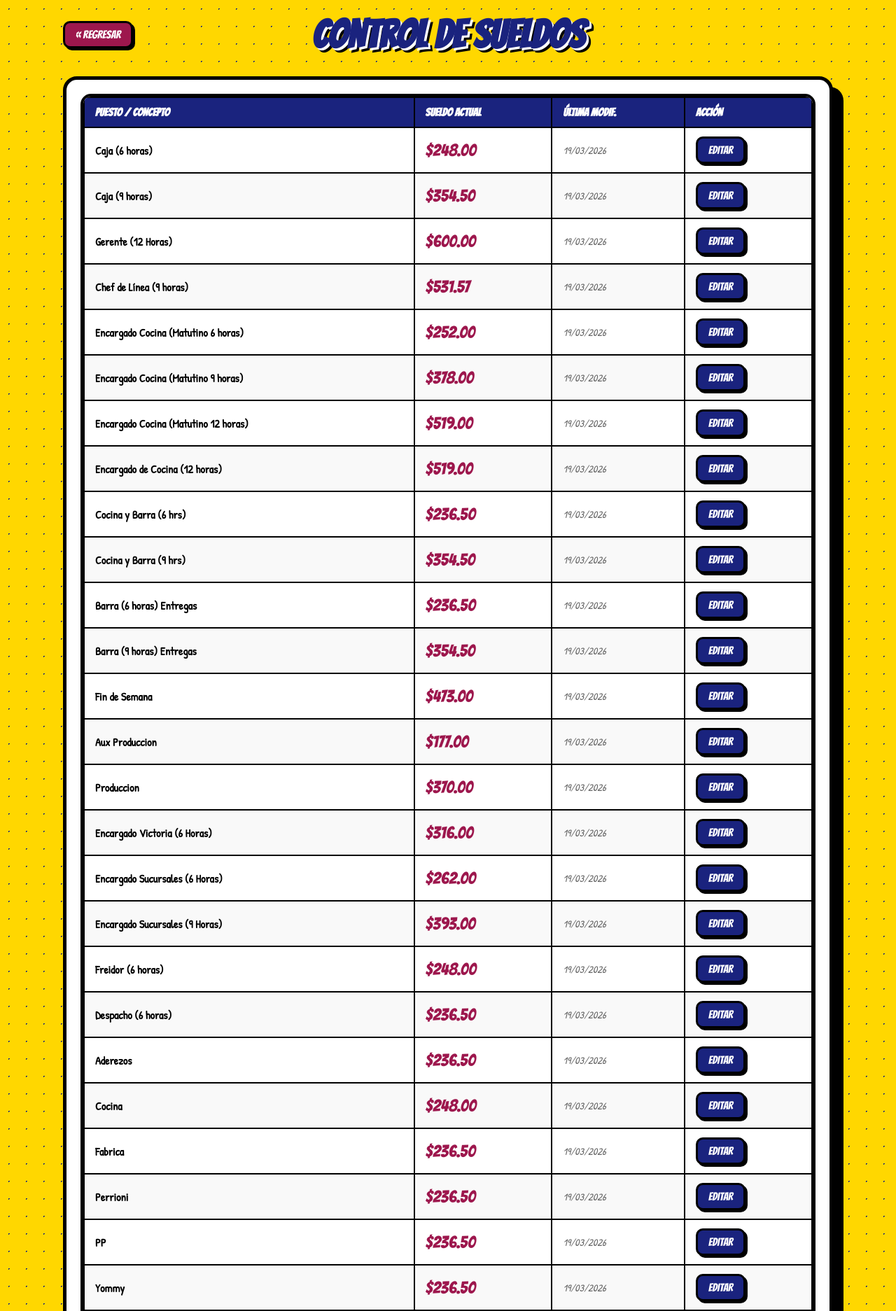
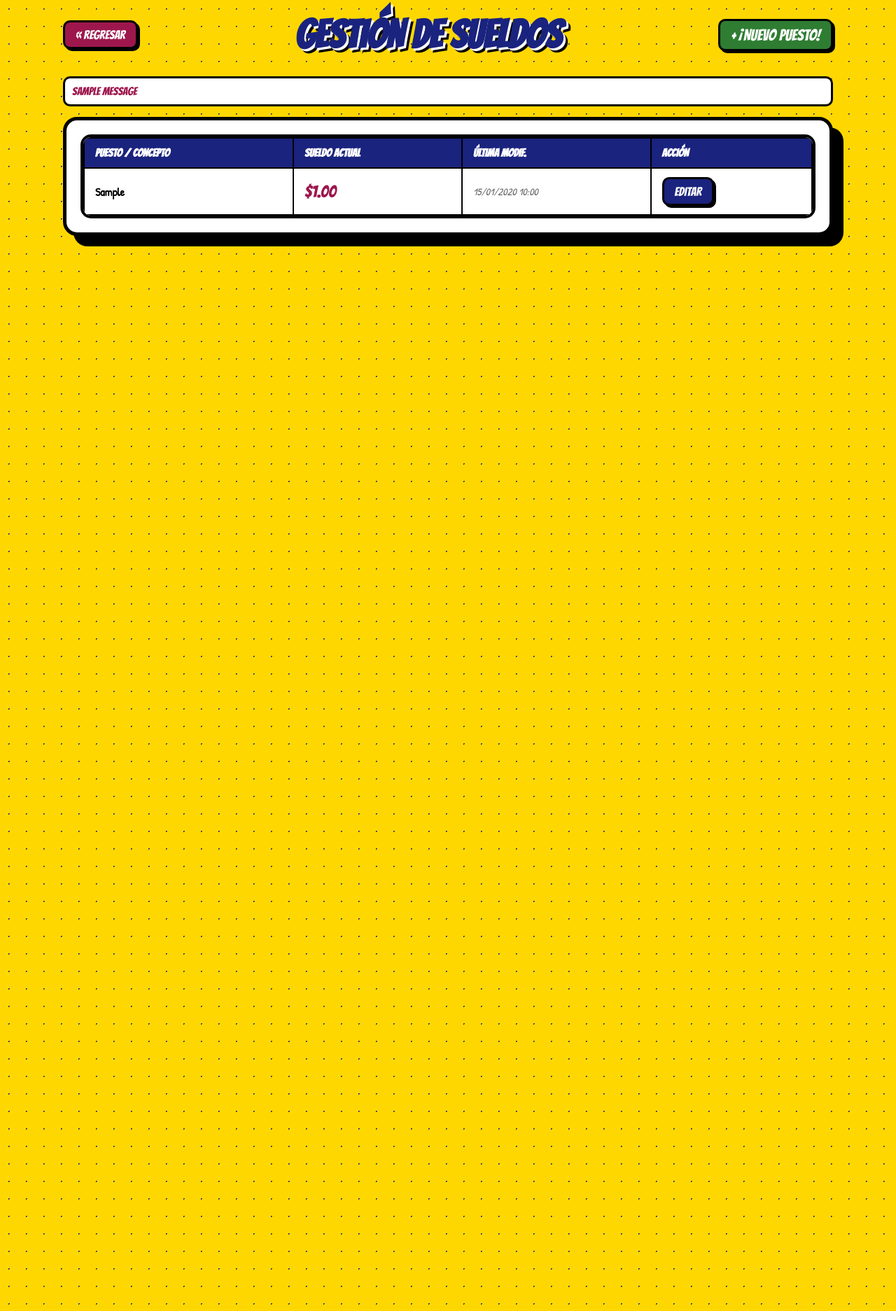
Before and after one commit to ffdelavictoria-byte/Administracion-Ven-Come, a Django app: page /sueldos/ in a window 1280 px wide. Shown: the top 1873 px of the page at 70% size. Run offline with Django 5.2, Linux system fonts and the light colour scheme; tables that the repository leaves empty hold one stand-in row (values such as "Sample post"); one stand-in notice (Sample message) is shown.

Commit message:
Update Wages.html

```diff
--- a/Momias/Sistema_Momias/templates/Wages.html
+++ b/Momias/Sistema_Momias/templates/Wages.html
@@ -15,7 +15,6 @@
             --comic-border: #000000;
             --success-green: #2e7d32;
         }
-
 
         body {
             font-family: 'Patrick Hand', cursive;
@@ -50,12 +49,11 @@
             box-shadow: 15px 15px 0 var(--comic-border);
         }
 
-        /* TABLA */
         .table-container {
             background: white;
             border: 4px solid var(--comic-border);
             border-radius: 15px;
-            max-height: 70vh;
+            max-height: 65vh;
             overflow-y: auto;
         }
 
@@ -64,46 +62,30 @@
             background: var(--puebla-blue);
             color: white;
             font-family: 'Bangers';
-            position: sticky;
-            top: 0;
-            z-index: 10;
+            position: sticky; top: 0; z-index: 10;
         }
         th, td { padding: 12px 15px; border: 2px solid var(--comic-border); text-align: left; }
-
         tr:nth-child(even) { background: #f9f9f9; }
         tr:hover { background: #fffde7; }
 
-        /* ESTILOS DE TEXTO */
-        .monto-actual {
-            font-family: 'Bangers';
-            font-size: 1.5rem;
-            color: var(--puebla-magenta);
-        }
+        .monto-actual { font-family: 'Bangers'; font-size: 1.5rem; color: var(--puebla-magenta); }
+        .fecha-mod { font-size: 0.9rem; color: #666; font-style: italic; }
 
-        .fecha-mod {
-            font-size: 0.9rem;
-            color: #666;
-            font-style: italic;
-        }
-
-        /* BOTONES */
         .btn-comic {
             font-family: 'Bangers', cursive;
             padding: 8px 15px;
             border: 3px solid var(--comic-border);
             border-radius: 10px;
-            cursor: pointer;
-            color: white;
+            cursor: pointer; color: white;
             box-shadow: 3px 3px 0 var(--comic-border);
-            transition: 0.1s;
-            text-decoration: none;
-            font-size: 1rem;
+            transition: 0.1s; text-decoration: none; font-size: 1.1rem;
         }
         .btn-comic:active { transform: translate(2px, 2px); box-shadow: 0px 0px 0 var(--comic-border); }
         .btn-edit { background: var(--puebla-blue); }
         .btn-back { background: var(--puebla-magenta); }
+        .btn-add { background: var(--success-green); font-size: 1.4rem; }
 
-        /* MODAL */
+        /* MODALES */
         .modal-overlay {
             display: none; position: fixed; top: 0; left: 0; width: 100%; height: 100%;
             background: rgba(0,0,0,0.8); z-index: 1000; justify-content: center; align-items: center;
@@ -111,14 +93,16 @@
         .modal-content {
             background: white; border: 6px solid var(--comic-border); border-radius: 25px;
             padding: 30px; width: 90%; max-width: 450px; text-align: center;
-            box-shadow: 15px 15px 0 var(--success-green);
+            box-shadow: 15px 15px 0 var(--comic-border);
         }
 
         .comic-input {
             width: 100%; padding: 10px; border: 4px solid var(--comic-border);
-            border-radius: 10px; font-family: 'Patrick Hand'; font-size: 1.8rem;
-            text-align: center; margin: 20px 0;
+            border-radius: 10px; font-family: 'Patrick Hand'; font-size: 1.5rem;
+            text-align: center; margin: 10px 0; box-sizing: border-box;
         }
+
+        .label-comic { font-family: 'Bangers'; font-size: 1.2rem; display: block; margin-top: 10px; }
     </style>
 </head>
 <body>
@@ -126,8 +110,17 @@
 <div class="container">
     <div class="comic-header">
         <a href="/main/" class="btn-comic btn-back">« REGRESAR</a>
-        <h1 class="comic-title">CONTROL DE SUELDOS</h1>
-        <div style="width: 100px;"></div> </div>
+        <h1 class="comic-title">GESTIÓN DE SUELDOS</h1>
+        <button class="btn-comic btn-add" onclick="abrirModalNuevo()">+ ¡NUEVO PUESTO!</button>
+    </div>
+
+    {% if messages %}
+        {% for message in messages %}
+            <div style="background: white; border: 3px solid black; padding: 10px; margin-bottom: 15px; font-family: 'Bangers'; color: var(--puebla-magenta); border-radius: 10px;">
+                {{ message }}
+            </div>
+        {% endfor %}
+    {% endif %}
 
     <div class="comic-card">
         <div class="table-container">
@@ -140,96 +133,83 @@
                         <th>ACCIÓN</th>
                     </tr>
                 </thead>
-                <tbody id="tabla-sueldos">
-                    </tbody>
+                <tbody>
+                    {% for s in sueldos %}
+                    <tr>
+                        <td style="font-weight: bold;">{{ s.puesto }}</td>
+                        <td class="monto-actual">${{ s.monto }}</td>
+                        <td class="fecha-mod">{{ s.ultima_modificacion|date:"d/m/Y H:i" }}</td>
+                        <td>
+                            <button class="btn-comic btn-edit" onclick="abrirModalEditar('{{ s.puesto|escapejs }}', '{{ s.monto }}')">EDITAR</button>
+                        </td>
+                    </tr>
+                    {% empty %}
+                    <tr><td colspan="4" style="text-align: center;">No hay puestos registrados. ¡Agrega uno nuevo!</td></tr>
+                    {% endfor %}
+                </tbody>
             </table>
         </div>
     </div>
 </div>
 
 <div id="modalSueldo" class="modal-overlay">
-    <div class="modal-content">
-        <h2 style="font-family: 'Bangers'; font-size: 2.5rem; color: var(--puebla-blue); margin: 0;">¡AJUSTE DE PAGO!</h2>
-        <p id="puesto-nombre" style="font-size: 1.5rem; margin-top: 10px; font-weight: bold;"></p>
+    <form method="POST" class="modal-content">
+        {% csrf_token %}
+        <h2 id="modal-titulo" style="font-family: 'Bangers'; font-size: 2.5rem; color: var(--puebla-blue); margin: 0;">¡AJUSTE!</h2>
 
-        <input type="number" id="nuevo-monto" step="0.01" class="comic-input">
+        <div id="campo-puesto-lectura" style="margin: 15px 0;">
+            <p id="puesto-nombre-display" style="font-size: 1.8rem; font-weight: bold; margin: 0;"></p>
+            <input type="hidden" name="puesto_nombre" id="input-puesto-hidden">
+        </div>
 
-        <div style="display: flex; gap: 10px;">
-            <button class="btn-comic" style="background: var(--success-green); flex: 1; font-size: 1.5rem;" onclick="guardarSueldo()">¡GUARDAR!</button>
-            <button class="btn-comic" style="background: #666; flex: 1;" onclick="cerrarModal()">CANCELAR</button>
+        <div id="campo-puesto-escritura" style="display: none;">
+            <label class="label-comic">NOMBRE DEL PUESTO:</label>
+            <input type="text" name="nuevo_puesto_nombre" id="input-puesto-nuevo" class="comic-input" placeholder="Ej: Cocina Matutino">
         </div>
-    </div>
+
+        <label class="label-comic">MONTO DEL PAGO ($):</label>
+        <input type="number" name="nuevo_monto" id="nuevo-monto" step="0.01" class="comic-input" required>
+
+        <div style="display: flex; gap: 10px; margin-top: 20px;">
+            <button type="submit" class="btn-comic" style="background: var(--success-green); flex: 1; font-size: 1.5rem;">¡GUARDAR!</button>
+            <button type="button" class="btn-comic" style="background: #666; flex: 1;" onclick="cerrarModal()">CANCELAR</button>
+        </div>
+    </form>
 </div>
 
 <script>
-    // Tu lista de sueldos convertida a objeto para el JS
-    const listaSueldos = {
-        "Caja (6 horas)": 248.00, "Caja (9 horas)": 354.50, "Gerente (12 Horas)": 600.00,
-        "Chef de Línea (9 horas)": 531.57, "Encargado Cocina (Matutino 6 horas)": 252.00,
-        "Encargado Cocina (Matutino 9 horas)": 378.00, "Encargado Cocina (Matutino 12 horas)": 519.00,
-        "Encargado de Cocina (12 horas)": 519.00, "Cocina y Barra (6 hrs)": 236.50,
-        "Cocina y Barra (9 hrs)": 354.50, "Barra (6 horas) Entregas": 236.50,
-        "Barra (9 horas) Entregas": 354.50, "Fin de Semana": 473.00, "Aux Produccion": 177.00,
-        "Produccion": 370.00, "Encargado Victoria (6 Horas)": 316.00, "Encargado Sucursales (6 Horas)": 262.00,
-        "Encargado Sucursales (9 Horas)": 393.00, "Freidor (6 horas)": 248.00, "Despacho (6 horas)": 236.50,
-        "Aderezos": 236.50, "Cocina": 248.00, "Fabrica": 236.50, "Perrioni": 236.50, "PP": 236.50,
-        "Yommy": 236.50, "PM": 236.50, "Rappi": 354.75, "Fabrica Crystal": 262.00, "Hamburguesas Momias": 0.00,
-        "Tuppers": 0.00, "Benny": 171.00, "Caja Capacitacion": 236.50, "Freidor Capacitacion": 236.50,
-        "Encargado Capacitacion": 248.00, "Caja Matutina (6 horas)": 236.50, "Caja Vespertina (6 horas)": 236.50,
-        "Caja Matutina (9 horas)": 354.50, "Caja Vespertina (9 horas)": 354.50, "Cocina Matutina (6 horas)": 236.50,
-        "Cocina Vespertina (6 horas)": 236.50, "Cocina Matutina (9 horas)": 354.50, "Cocina Vespertina (9 horas)": 354.50,
-        "Crepas Intermedio (9 horas)": 354.50, "Barra y Cocina Fin De Semana (12 horas)": 473.00,
-        "Limpieza Fin De Semana (9 horas)": 408.00, "Limpieza 1 Matutino (6 horas L)": 272.00,
-        "Limpieza 2 Matutino (6 horas)": 236.50, "Limpieza 3 Vespertino (6 horas A)": 272.00,
-        "Limpieza 4 Vespertino (6 horas)": 236.50
-    };
+    const modal = document.getElementById('modalSueldo');
+    const titulo = document.getElementById('modal-titulo');
+    const displayPuesto = document.getElementById('campo-puesto-lectura');
+    const inputPuestoNuevo = document.getElementById('campo-puesto-escritura');
 
-    const tabla = document.getElementById('tabla-sueldos');
+    function abrirModalEditar(puesto, monto) {
+        titulo.innerText = "¡EDITAR PAGO!";
+        displayPuesto.style.display = "block";
+        inputPuestoNuevo.style.display = "none";
 
-    // Función para llenar la tabla
-    function cargarTabla() {
-        tabla.innerHTML = "";
-        for (const [puesto, monto] of Object.entries(listaSueldos)) {
-            const tr = document.createElement('tr');
-            tr.innerHTML = `
-                <td style="font-weight: bold;">${puesto}</td>
-                <td class="monto-actual">$${monto.toFixed(2)}</td>
-                <td class="fecha-mod">19/03/2026</td>
-                <td>
-                    <button class="btn-comic btn-edit" onclick="abrirModal('${puesto}', ${monto})">EDITAR</button>
-                </td>
-            `;
-            tabla.appendChild(tr);
-        }
+        document.getElementById('puesto-nombre-display').innerText = puesto;
+        document.getElementById('input-puesto-hidden').value = puesto;
+        document.getElementById('nuevo-monto').value = monto;
+
+        modal.style.display = 'flex';
     }
 
-    let puestoSeleccionado = "";
+    function abrirModalNuevo() {
+        titulo.innerText = "¡NUEVO PUESTO!";
+        displayPuesto.style.display = "none";
+        inputPuestoNuevo.style.display = "block";
 
-    function abrirModal(nombre, monto) {
-        puestoSeleccionado = nombre;
-        document.getElementById('puesto-nombre').innerText = nombre;
-        document.getElementById('nuevo-monto').value = monto;
-        document.getElementById('modalSueldo').style.display = 'flex';
+        document.getElementById('input-puesto-hidden').value = ""; // Limpiar para que la vista sepa que es nuevo
+        document.getElementById('input-puesto-nuevo').value = "";
+        document.getElementById('nuevo-monto').value = "";
+
+        modal.style.display = 'flex';
     }
 
     function cerrarModal() {
-        document.getElementById('modalSueldo').style.display = 'none';
+        modal.style.display = 'none';
     }
-
-    function guardarSueldo() {
-        const nuevoMonto = parseFloat(document.getElementById('nuevo-monto').value);
-        if (isNaN(nuevoMonto)) return alert("¡RAYOS! Ingresa un número válido.");
-
-        // Aquí es donde en el futuro harás el fetch al servidor
-        listaSueldos[puestoSeleccionado] = nuevoMonto;
-
-        cargarTabla(); // Refrescamos visualmente
-        cerrarModal();
-        alert("¡ZAP! Sueldo actualizado correctamente.");
-    }
-
-    // Inicializar
-    cargarTabla();
 </script>
 
 </body>
```
